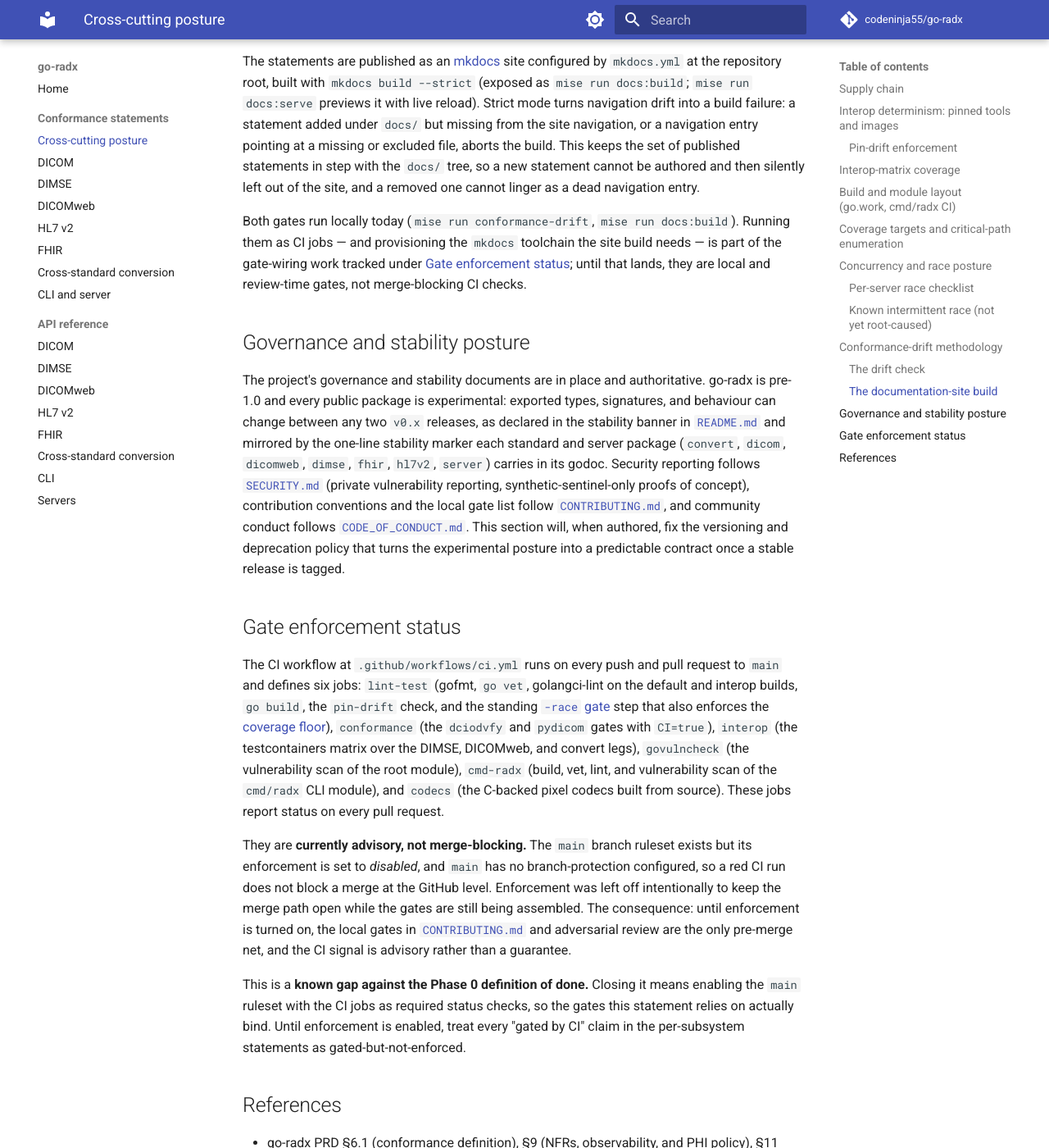
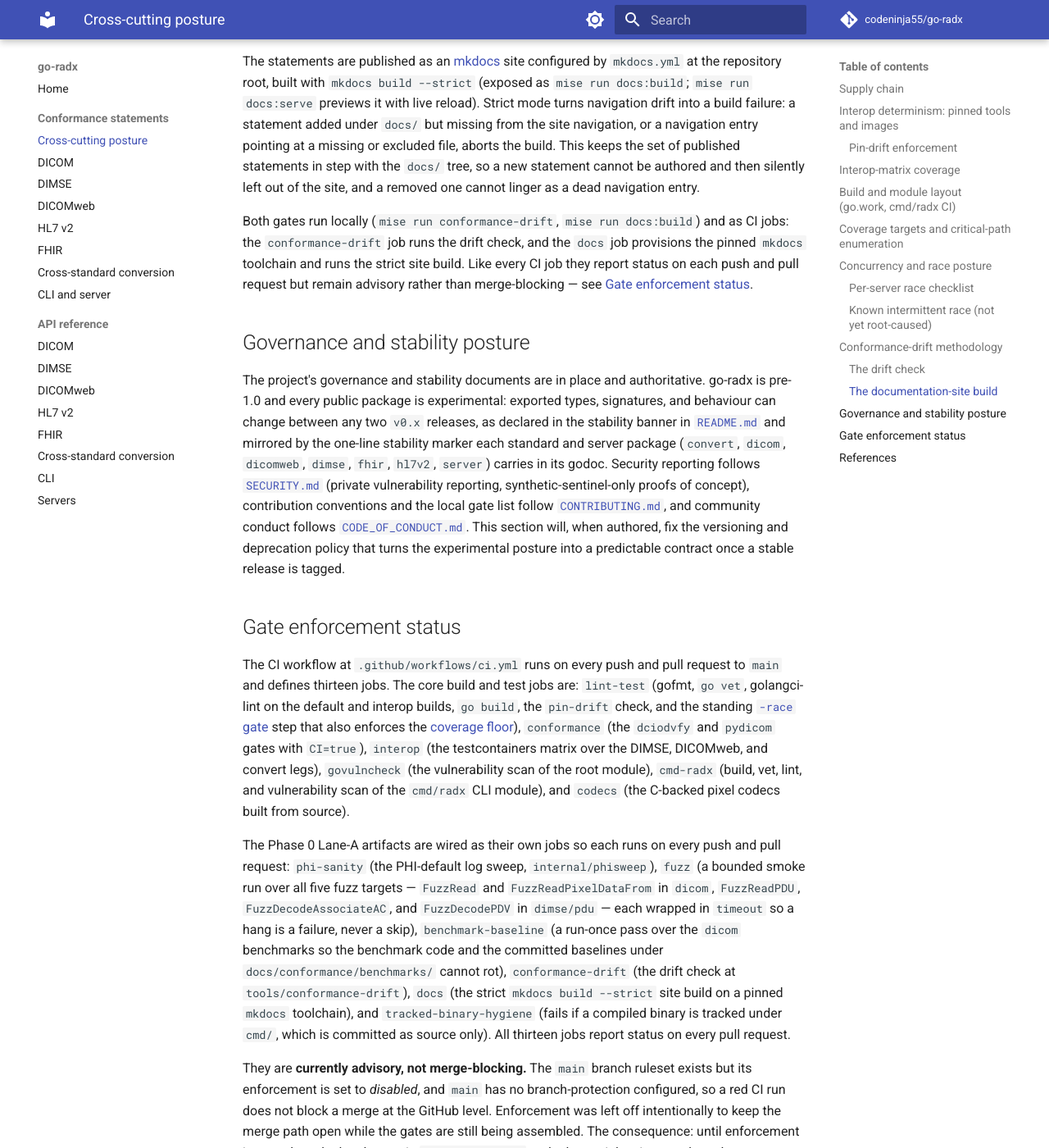
Before and after one commit to codeninja55/go-radx, an MkDocs documentation site: the page built from docs/conformance/cross-cutting.md, in a window 1280 px wide and 1400 px high, scrolled down 10220 px. Shown: the whole window at 82% size. Built offline with MkDocs 1.6.1 and Material for MkDocs 9.7.7, drawn with Linux system fonts in a browser that asks for light colours; comment, search, counter and statistics services are not loaded.

Commit message:
docs: list the now-wired Phase 0 gates in gate-enforcement status
Update the cross-cutting conformance statement so the gate-enforcement section
enumerates the newly wired CI jobs (phi-sanity, fuzz, benchmark-baseline,
conformance-drift, docs, tracked-binary-hygiene) alongside the existing six,
and note the conformance-drift and docs gates now run in CI as well as locally.
Reiterate honestly that all jobs run on every push and pull request but remain
advisory rather than merge-blocking while the main ruleset stays disabled.

```diff
--- a/docs/conformance/cross-cutting.md
+++ b/docs/conformance/cross-cutting.md
@@ -346,10 +346,10 @@ site navigation, or a navigation entry pointing at a missing or excluded file, a
 published statements in step with the `docs/` tree, so a new statement cannot be authored and then silently left out of
 the site, and a removed one cannot linger as a dead navigation entry.
 
-Both gates run locally today (`mise run conformance-drift`, `mise run docs:build`). Running them as CI jobs — and
-provisioning the `mkdocs` toolchain the site build needs — is part of the gate-wiring work tracked under
-[Gate enforcement status](#gate-enforcement-status); until that lands, they are local and review-time gates, not
-merge-blocking CI checks.
+Both gates run locally (`mise run conformance-drift`, `mise run docs:build`) and as CI jobs: the `conformance-drift`
+job runs the drift check, and the `docs` job provisions the pinned `mkdocs` toolchain and runs the strict site build.
+Like every CI job they report status on each push and pull request but remain advisory rather than merge-blocking —
+see [Gate enforcement status](#gate-enforcement-status).
 
 ## Governance and stability posture
 
@@ -365,14 +365,25 @@ release is tagged.
 
 ## Gate enforcement status
 
-The CI workflow at `.github/workflows/ci.yml` runs on every push and pull request to `main` and defines six jobs:
+The CI workflow at `.github/workflows/ci.yml` runs on every push and pull request to `main` and defines thirteen jobs.
+The core build and test jobs are:
 `lint-test` (gofmt, `go vet`, golangci-lint on the default and interop builds, `go build`, the `pin-drift` check, and
 the standing [`-race` gate](#concurrency-and-race-posture) step that also enforces the
 [coverage floor](#coverage-targets-and-critical-path-enumeration)),
 `conformance` (the `dciodvfy` and `pydicom` gates with `CI=true`), `interop` (the testcontainers matrix over the DIMSE,
 DICOMweb, and convert legs), `govulncheck` (the vulnerability scan of the root module), `cmd-radx` (build, vet, lint,
-and vulnerability scan of the `cmd/radx` CLI module), and `codecs` (the C-backed pixel codecs built from source). These
-jobs report status on every pull request.
+and vulnerability scan of the `cmd/radx` CLI module), and `codecs` (the C-backed pixel codecs built from source).
+
+The Phase 0 Lane-A artifacts are wired as their own jobs so each runs on every push and pull request:
+`phi-sanity` (the PHI-default log sweep, `internal/phisweep`), `fuzz` (a bounded smoke run over all five fuzz
+targets — `FuzzRead` and `FuzzReadPixelDataFrom` in `dicom`, `FuzzReadPDU`, `FuzzDecodeAssociateAC`, and
+`FuzzDecodePDV` in `dimse/pdu` — each wrapped in `timeout` so a hang is a failure, never a skip),
+`benchmark-baseline` (a run-once pass
+over the `dicom` benchmarks so the benchmark code and the committed baselines under `docs/conformance/benchmarks/`
+cannot rot), `conformance-drift` (the drift check at `tools/conformance-drift`), `docs` (the strict
+`mkdocs build --strict` site build on a pinned `mkdocs` toolchain), and `tracked-binary-hygiene` (fails if a compiled
+binary is tracked under `cmd/`, which is committed as source only). All thirteen jobs report status on every pull
+request.
 
 They are **currently advisory, not merge-blocking.** The `main` branch ruleset exists but its enforcement is set to
 *disabled*, and `main` has no branch-protection configured, so a red CI run does not block a merge at the GitHub level.
```
